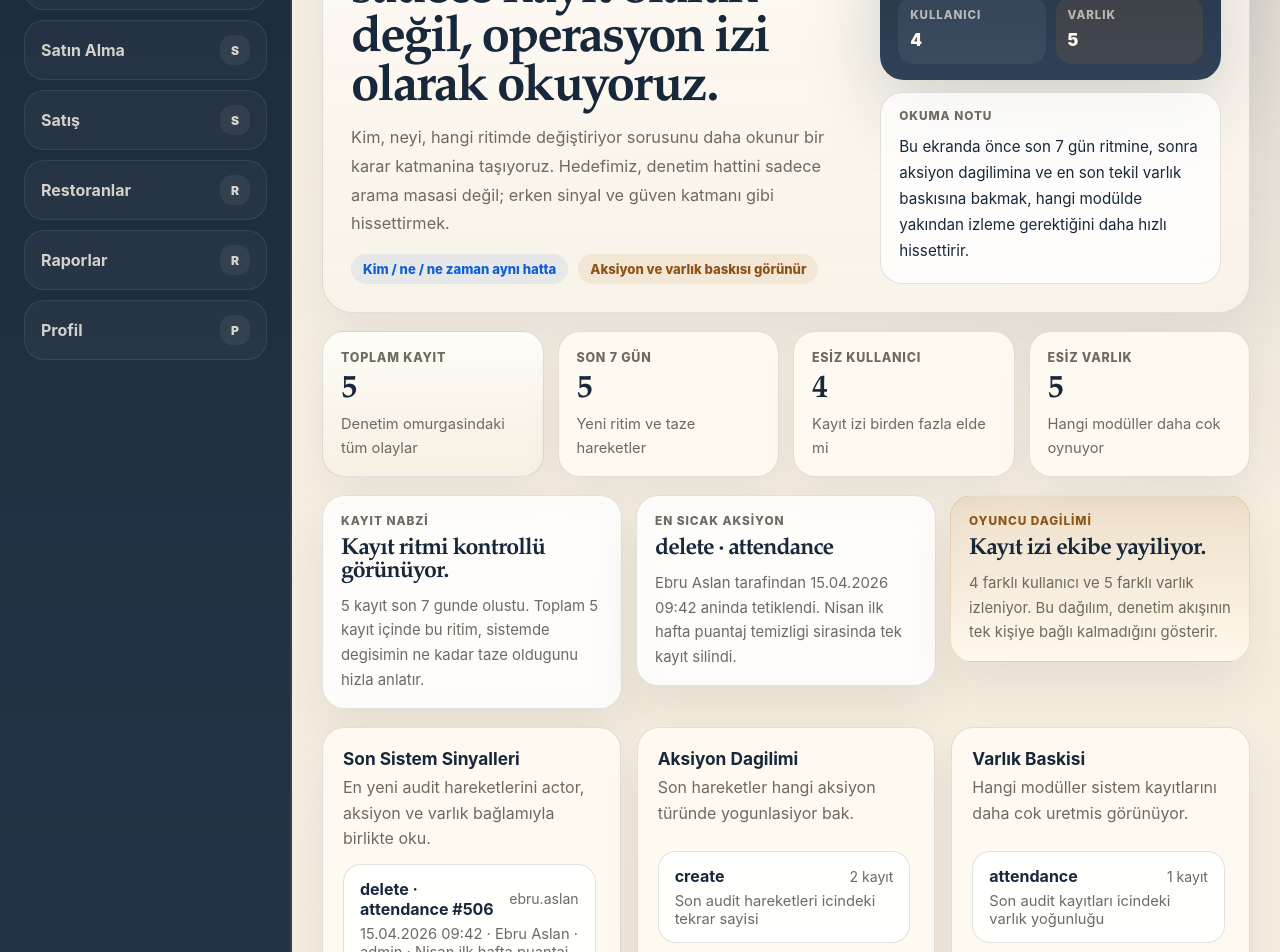
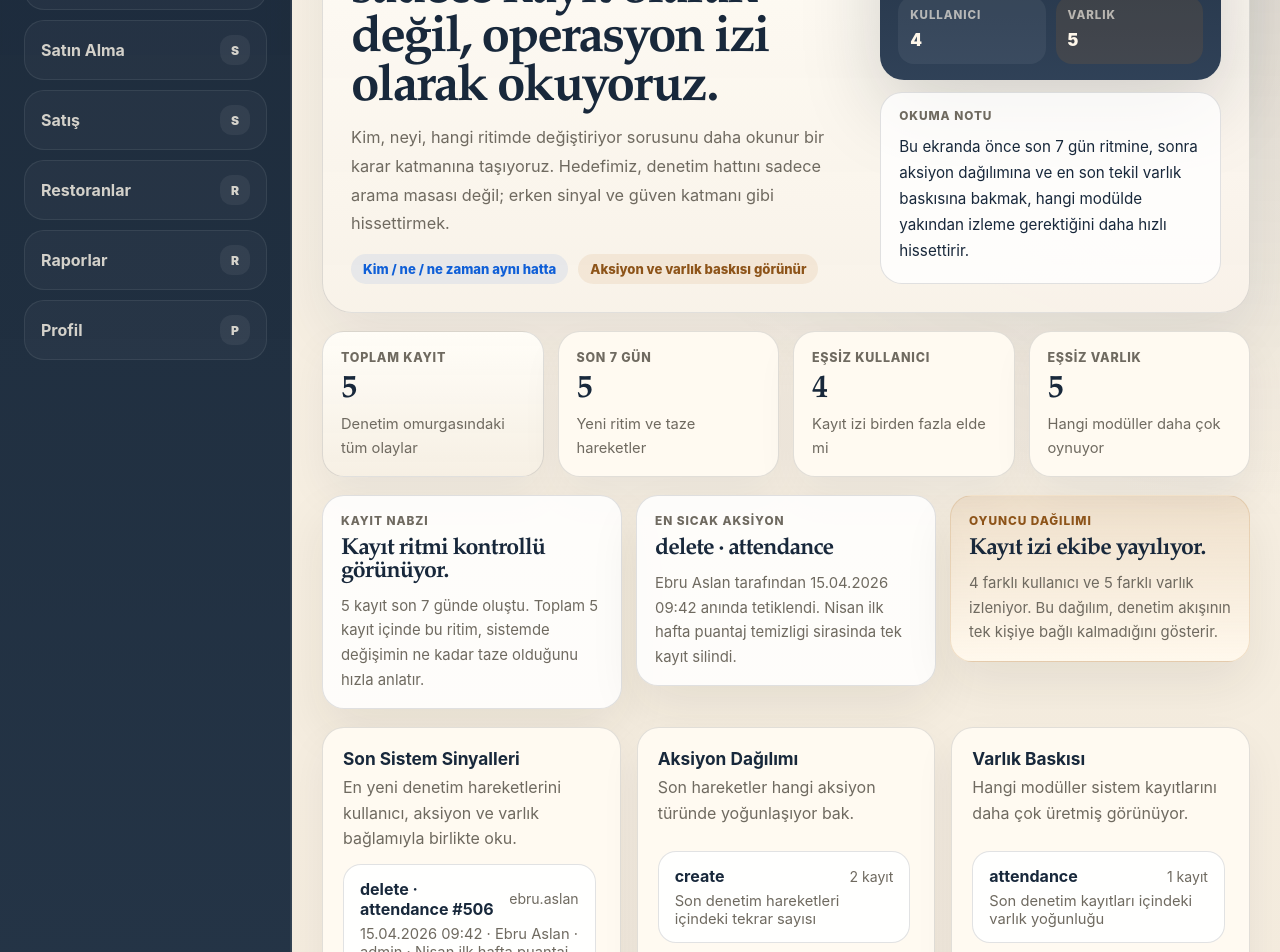
Before and after one commit to catkapinda/catkapinda-crm, a Next.js app in the folder v2/frontend/: page /preview/audit in a window 1280 px wide. Shown: the part 940-1892 px from the top of the page. Built offline with nearby package versions, Linux system fonts and the light colour scheme.

Commit message:
Polish audit and reports Turkish copy

```diff
--- a/v2/frontend/app/audit/page.tsx
+++ b/v2/frontend/app/audit/page.tsx
@@ -340,9 +340,9 @@ export default function AuditPage() {
 
     return [
       {
-        eyebrow: "Kayıt Nabzi",
-        title: recentPressure ? "Son 7 gün daha hızlı akiyor." : "Kayıt ritmi kontrollü görünüyor.",
-        body: `${dashboard.summary.last_7_days} kayıt son 7 gunde olustu. Toplam ${dashboard.summary.total_entries} kayıt içinde bu ritim, sistemde degisimin ne kadar taze oldugunu hizla anlatır.`,
+        eyebrow: "Kayıt Nabzı",
+        title: recentPressure ? "Son 7 gün daha hızlı akıyor." : "Kayıt ritmi kontrollü görünüyor.",
+        body: `${dashboard.summary.last_7_days} kayıt son 7 günde oluştu. Toplam ${dashboard.summary.total_entries} kayıt içinde bu ritim, sistemde değişimin ne kadar taze olduğunu hızla anlatır.`,
         tone: recentPressure ? "ink" : "paper",
       },
       {
@@ -351,22 +351,22 @@ export default function AuditPage() {
           ? `${topEntry.action_type} · ${topEntry.entity_type}`
           : "Aksiyon sinyali henüz yok.",
         body: topEntry
-          ? `${formatActor(topEntry)} tarafindan ${formatTimestamp(topEntry.created_at)} aninda tetiklendi. ${topEntry.summary || "Bu hareket detay akışı içinde ilk okunacak olaylardan biri."}`
-          : "Yeni audit hareketleri geldikçe burada ilk dikkat isteyen aksiyon görünecek.",
+          ? `${formatActor(topEntry)} tarafından ${formatTimestamp(topEntry.created_at)} anında tetiklendi. ${topEntry.summary || "Bu hareket detay akışı içinde ilk okunacak olaylardan biri."}`
+          : "Yeni denetim hareketleri geldikçe burada ilk dikkat isteyen aksiyon görünecek.",
         tone: "paper",
       },
       {
-        eyebrow: actorSpreadWide ? "Oyuncu Dagilimi" : "Varlık Baskisi",
+        eyebrow: actorSpreadWide ? "Oyuncu Dağılımı" : "Varlık Baskısı",
         title: actorSpreadWide
-          ? "Kayıt izi ekibe yayiliyor."
+          ? "Kayıt izi ekibe yayılıyor."
           : dominantEntity
             ? `${dominantEntity[0]} önde gidiyor.`
-            : "Dagilim sinyali henüz yok.",
+            : "Dağılım sinyali henüz yok.",
         body: actorSpreadWide
           ? `${dashboard.summary.unique_actors} farklı kullanıcı ve ${dashboard.summary.unique_entities} farklı varlık izleniyor. Bu dağılım, denetim akışının tek kişiye bağlı kalmadığını gösterir.`
           : dominantEntity
-            ? `${dominantEntity[0]} tarafında ${dominantEntity[1]} hareket goruluyor. ${dominantAction ? `${dominantAction[0]} aksiyonu ${dominantAction[1]} kez tekrar etti.` : "Aksiyon dağılımı burada yogunlasiyor."}`
-            : "Aksiyon ve varlık karmasi geldikçe burada baskı noktasi öne cikacak.",
+            ? `${dominantEntity[0]} tarafında ${dominantEntity[1]} hareket görülüyor. ${dominantAction ? `${dominantAction[0]} aksiyonu ${dominantAction[1]} kez tekrar etti.` : "Aksiyon dağılımı burada yoğunlaşıyor."}`
+            : "Aksiyon ve varlık karması geldikçe burada baskı noktası öne çıkacak.",
         tone: actorSpreadWide ? "accent" : "paper",
       },
     ] as const;
@@ -434,7 +434,7 @@ export default function AuditPage() {
                   textTransform: "uppercase",
                 }}
               >
-                Audit Control
+                Denetim Kontrolü
               </div>
               <div style={{ display: "grid", gap: "10px", maxWidth: "72ch" }}>
                 <h1
@@ -457,8 +457,8 @@ export default function AuditPage() {
                     fontSize: "1.02rem",
                   }}
                 >
-                  Kim, neyi, hangi ritimde değiştiriyor sorusunu daha okunur bir karar katmanina
-                  taşıyoruz. Hedefimiz, denetim hattini sadece arama masasi değil; erken sinyal
+                  Kim, neyi, hangi ritimde değiştiriyor sorusunu daha okunur bir karar katmanına
+                  taşıyoruz. Hedefimiz, denetim hattını sadece arama masası değil; erken sinyal
                   ve güven katmanı gibi hissettirmek.
                 </p>
               </div>
@@ -534,7 +534,7 @@ export default function AuditPage() {
                         letterSpacing: "0.08em",
                       }}
                     >
-                      Akim Nabzi
+                      Akım Nabzı
                     </div>
                     <div
                       style={{
@@ -558,7 +558,7 @@ export default function AuditPage() {
                       fontWeight: 800,
                     }}
                   >
-                    Audit Room
+                    Denetim Odası
                   </div>
                 </div>
                 <div
@@ -643,7 +643,7 @@ export default function AuditPage() {
                     lineHeight: 1.7,
                   }}
                 >
-                  Bu ekranda önce son 7 gün ritmine, sonra aksiyon dagilimina ve en son tekil
+                  Bu ekranda önce son 7 gün ritmine, sonra aksiyon dağılımına ve en son tekil
                   varlık baskısına bakmak, hangi modülde yakından izleme gerektiğini daha hızlı
                   hissettirir.
                 </div>
@@ -675,7 +675,7 @@ export default function AuditPage() {
               lineHeight: 1.7,
             }}
           >
-            Audit servisine su anda erisilemiyor. Backend hazır oldugunda bu ekran sistem
+            Denetim servisine şu anda erişilemiyor. Arka uç hazır olduğunda bu ekran sistem
             kayıtlarını ritim, aksiyon ve varlık sinyalleriyle birlikte gerçek veriden gösterecek.
           </div>
         ) : (
@@ -687,10 +687,10 @@ export default function AuditPage() {
                 gap: "14px",
               }}
             >
-              {metricCard("Toplam Kayıt", String(dashboard.summary.total_entries), "Denetim omurgasindaki tüm olaylar", "accent")}
+              {metricCard("Toplam Kayıt", String(dashboard.summary.total_entries), "Denetim omurgasındaki tüm olaylar", "accent")}
               {metricCard("Son 7 Gün", String(dashboard.summary.last_7_days), "Yeni ritim ve taze hareketler")}
-              {metricCard("Esiz Kullanıcı", String(dashboard.summary.unique_actors), "Kayıt izi birden fazla elde mi")}
-              {metricCard("Esiz Varlık", String(dashboard.summary.unique_entities), "Hangi modüller daha cok oynuyor")}
+              {metricCard("Eşsiz Kullanıcı", String(dashboard.summary.unique_actors), "Kayıt izi birden fazla elde mi")}
+              {metricCard("Eşsiz Varlık", String(dashboard.summary.unique_entities), "Hangi modüller daha çok oynuyor")}
             </div>
 
             <div
@@ -714,7 +714,7 @@ export default function AuditPage() {
             >
               {listCard(
                 "Son Sistem Sinyalleri",
-                "En yeni audit hareketlerini actor, aksiyon ve varlık bağlamıyla birlikte oku.",
+                "En yeni denetim hareketlerini kullanıcı, aksiyon ve varlık bağlamıyla birlikte oku.",
                 dashboard.recent_entries.map((entry) => ({
                   title: `${entry.action_type} · ${entry.entity_type} #${entry.entity_id}`,
                   meta: `${formatTimestamp(entry.created_at)} · ${formatActor(entry)}${entry.actor_role ? ` · ${entry.actor_role}` : ""} · ${entry.summary || "Özet bilgisi yok."}`,
@@ -722,20 +722,20 @@ export default function AuditPage() {
                 })),
               )}
               {listCard(
-                "Aksiyon Dagilimi",
-                "Son hareketler hangi aksiyon türünde yogunlasiyor bak.",
+                "Aksiyon Dağılımı",
+                "Son hareketler hangi aksiyon türünde yoğunlaşıyor bak.",
                 actionMix.map(([action, count]) => ({
                   title: action,
-                  meta: "Son audit hareketleri icindeki tekrar sayisi",
+                  meta: "Son denetim hareketleri içindeki tekrar sayısı",
                   value: `${count} kayıt`,
                 })),
               )}
               {listCard(
-                "Varlık Baskisi",
-                "Hangi modüller sistem kayıtlarını daha cok uretmis görünüyor.",
+                "Varlık Baskısı",
+                "Hangi modüller sistem kayıtlarını daha çok üretmiş görünüyor.",
                 entityMix.map(([entity, count]) => ({
                   title: entity,
-                  meta: "Son audit kayıtları icindeki varlık yoğunluğu",
+                  meta: "Son denetim kayıtları içindeki varlık yoğunluğu",
                   value: `${count} kayıt`,
                 })),
               )}
```
Also changed, not shown: v2/frontend/app/reports/page.tsx (+9 -9 lines).
